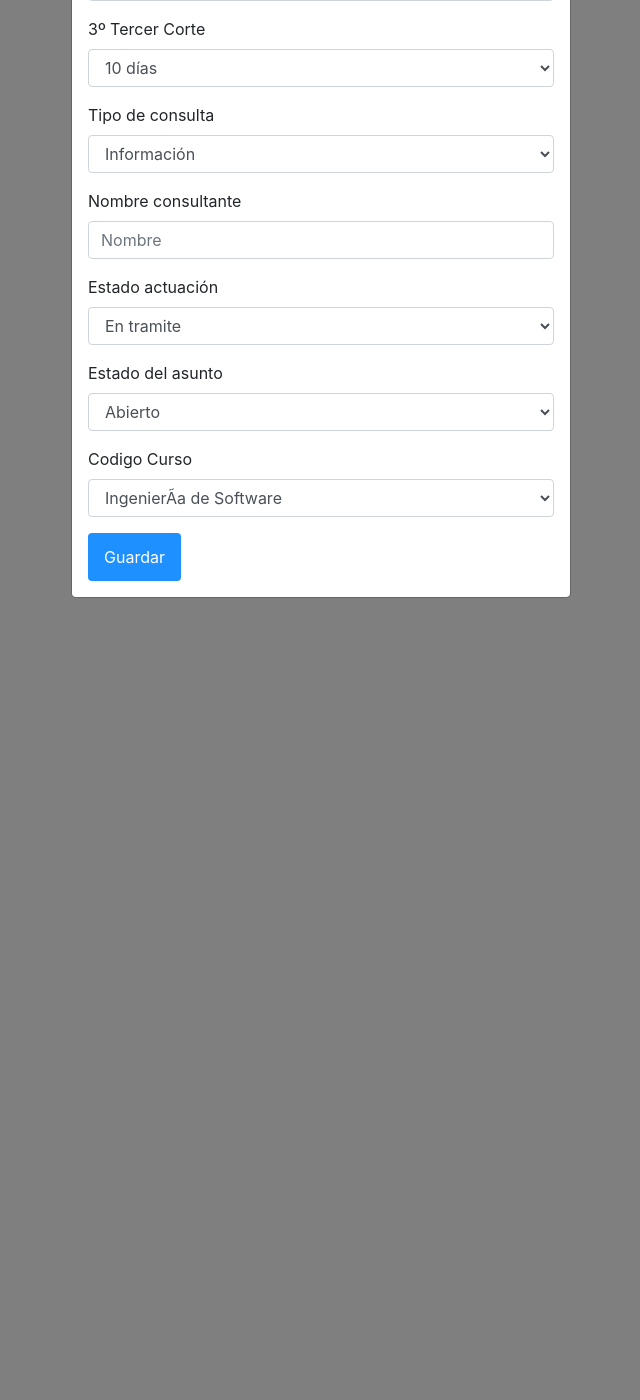
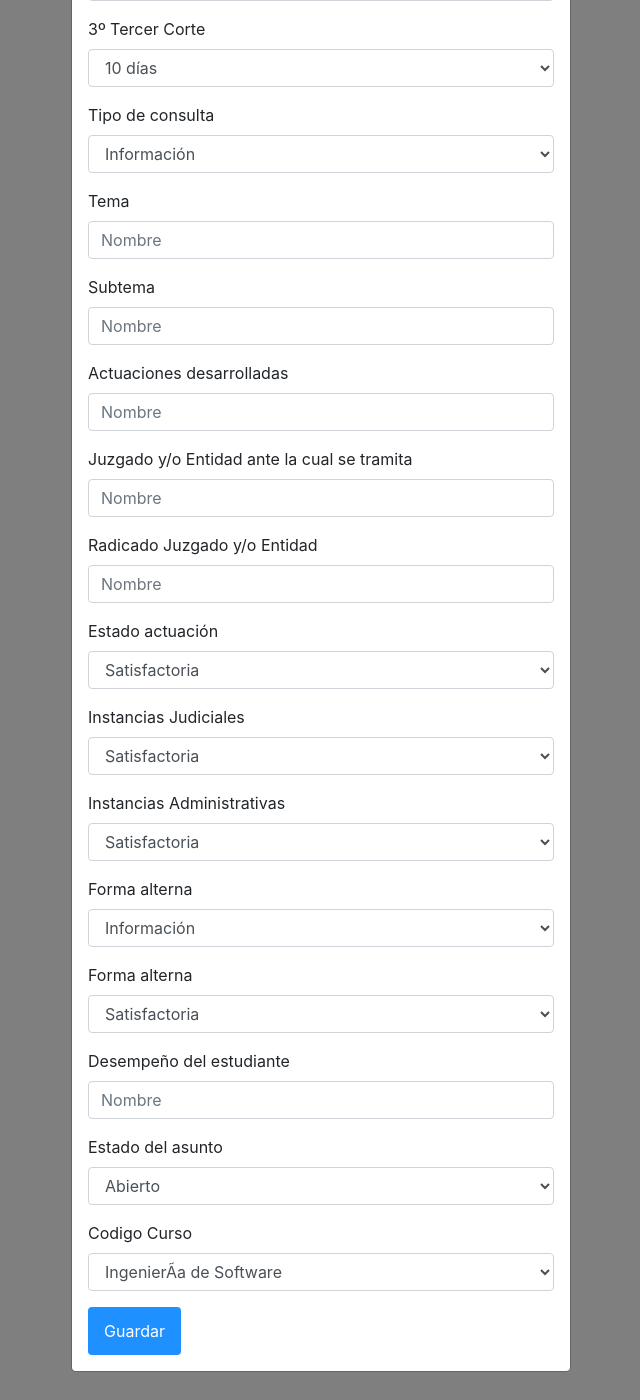
Before and after one commit to EdwarBetancourth/ConsultorioJuridico, a PHP site: page / in a window 1280 px wide, after a click on "Agregar Radicado". Shown: the part 779-2179 px from the top of the page, without its empty margins (319-959 px from the left). Run offline with PHP 8.4, Linux system fonts and the light colour scheme; data comes from the database, SQL or seed files in the repository; some libraries are stand-ins or nearby versions.

Commit message:
Complemento formulario principal

```diff
--- a/index.php
+++ b/index.php
@@ -116,17 +116,68 @@
                                     <option value='2'>Asuntos sin representación judicial</option>
                                 </select>
                             </div>
-
                             <div class="form-group">
-                                <label for="nombre">Nombre consultante</label>
+                                <label for="nombre">Tema</label>
+                                <input type="text" class="form-control" name="nombre" placeholder="Nombre">
+                            </div>
+                            <div class="form-group">
+                                <label for="nombre">Subtema</label>
+                                <input type="text" class="form-control" name="nombre" placeholder="Nombre">
+                            </div>
+                            <div class="form-group">
+                                <label for="nombre">Actuaciones desarrolladas </label>
+                                <input type="text" class="form-control" name="nombre" placeholder="Nombre">
+                            </div>
+                            <div class="form-group">
+                                <label for="nombre">Juzgado y/o Entidad ante la cual se tramita </label>
+                                <input type="text" class="form-control" name="nombre" placeholder="Nombre">
+                            </div>
+                            <div class="form-group">
+                                <label for="nombre">Radicado Juzgado y/o Entidad</label>
                                 <input type="text" class="form-control" name="nombre" placeholder="Nombre">
                             </div>
                             <div class="form-group">
                                 <label for="codigocurso">Estado actuación</label>
                                 <select class="form-control" id="codigocurso" name="codigocurso">
-                                    <option value='1'>En tramite</option>
-                                    <option value='2'>Terminado </option>
+                                    <option value='1'>Satisfactoria</option>
+                                    <option value='2'>No satisfactoria</option>
+                                    <option value='3'>Desinterés del Usuario</option>                                </select>
+                            </div>
+                            <div class="form-group">
+                                <label for="codigocurso">Instancias Judiciales </label>
+                                <select class="form-control" id="codigocurso" name="codigocurso">
+                                    <option value='1'>Satisfactoria</option>
+                                    <option value='2'>No satisfactoria</option>
+                                    <option value='3'>Desinterés del Usuario</option>
                                 </select>
+                            </div>
+                            <div class="form-group">
+                                <label for="codigocurso">Instancias Administrativas </label>
+                                <select class="form-control" id="codigocurso" name="codigocurso">
+                                    <option value='1'>Satisfactoria</option>
+                                    <option value='2'>No satisfactoria</option>
+                                    <option value='3'>Desinterés del Usuario</option>
+                                </select>
+                            </div>
+                            <div class="form-group">
+                                <label for="codigocurso">Forma alterna</label>
+                                <select class="form-control" id="codigocurso" name="codigocurso">
+                                    <option value='1'>Información</option>
+                                    <option value='2'>No satisfactoria</option>
+                                    <option value='3'>Desinterés del Usuario</option>
+                                </select>
+                            </div>
+                            <div class="form-group">
+                                <label for="codigocurso">Forma alterna</label>
+                                <select class="form-control" id="codigocurso" name="codigocurso">
+                                    <option value='1'>Satisfactoria</option>
+                                    <option value='2'>No satisfactoria</option>
+                                    <option value='3'>Desinterés del Usuario</option>
+                                </select>
+                            </div>
+                            <div class="form-group">
+                                <label for="nombre">Desempeño del estudiante</label>
+                                <input type="text" class="form-control" name="nombre" placeholder="Nombre">
                             </div>
                             <div class="form-group">
                                 <label for="codigocurso">Estado del asunto</label>
@@ -136,8 +187,6 @@
                                     <option value='2'>Desistido </option>
                                 </select>
                             </div>
-
-
                             <div class="form-group">
                                 <label for="codigocurso">Codigo Curso</label>
                                 <select class="form-control" id="codigocurso" name="codigocurso">
```
Also changed, not shown: 1 other file.
